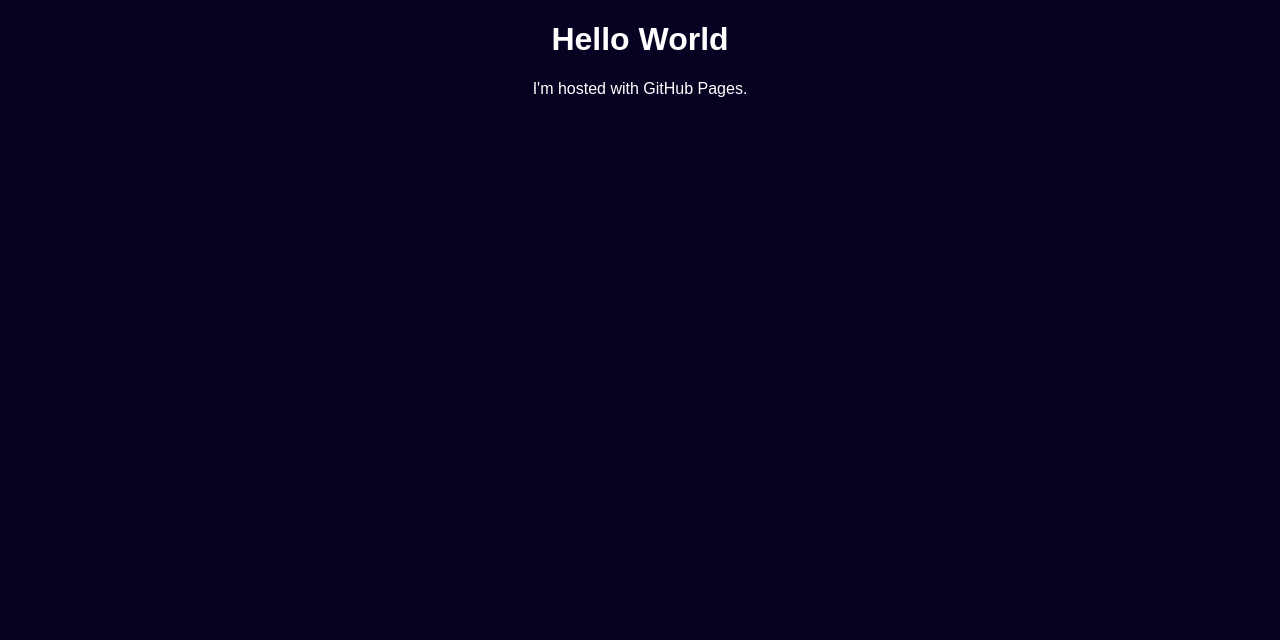
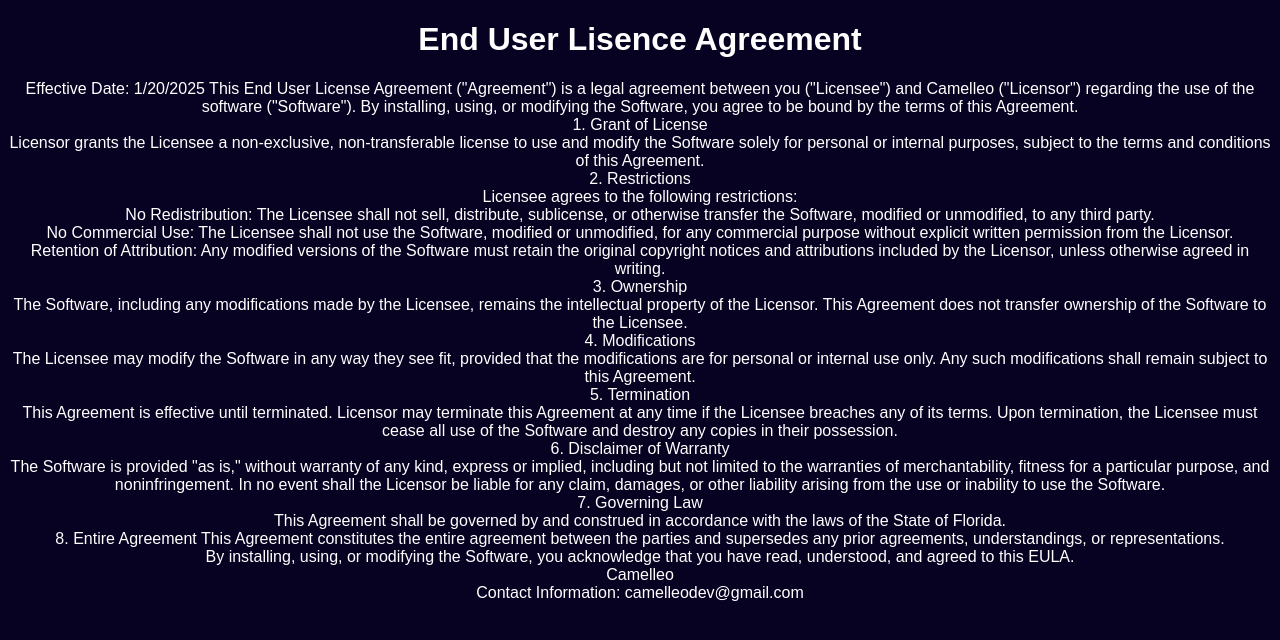
Before and after one commit to CamelleoDev/CamelleoDev.github.io, a plain HTML site: page index.html in a window 1280 px wide. Drawn offline with Linux system fonts and the light colour scheme.

Commit message:
Update index.html

```diff
--- a/index.html
+++ b/index.html
@@ -25,7 +25,47 @@
 </style>
 
 <body>
-    <h1>Hello World</h1>
-    <p>I'm hosted with GitHub Pages.</p>
+    <h1>End User Lisence Agreement</h1>
+    <p>Effective Date: 1/20/2025
+
+This End User License Agreement ("Agreement") is a legal agreement between you ("Licensee") and Camelleo ("Licensor") regarding the use of the software ("Software"). By installing, using, or modifying the Software, you agree to be bound by the terms of this Agreement.<br>
+1. Grant of License<br>Licensor grants the Licensee a non-exclusive, non-transferable license to use and modify the Software solely for personal or internal purposes, subject to the terms and conditions of this Agreement.<br>2. Restrictions<br>
+Licensee agrees to the following restrictions:<br>
+
+No Redistribution: The Licensee shall not sell, distribute, sublicense, or otherwise transfer the Software, modified or unmodified, to any third party.<br>
+
+No Commercial Use: The Licensee shall not use the Software, modified or unmodified, for any commercial purpose without explicit written permission from the Licensor.<br>
+
+Retention of Attribution: Any modified versions of the Software must retain the original copyright notices and attributions included by the Licensor, unless otherwise agreed in writing.<br>
+
+3. Ownership<br>
+
+The Software, including any modifications made by the Licensee, remains the intellectual property of the Licensor. This Agreement does not transfer ownership of the Software to the Licensee.<br>
+
+4. Modifications<br>
+
+The Licensee may modify the Software in any way they see fit, provided that the modifications are for personal or internal use only. Any such modifications shall remain subject to this Agreement.<br>
+
+5. Termination<br>
+
+This Agreement is effective until terminated. Licensor may terminate this Agreement at any time if the Licensee breaches any of its terms. Upon termination, the Licensee must cease all use of the Software and destroy any copies in their possession.<br>
+
+6. Disclaimer of Warranty<br>
+
+The Software is provided "as is," without warranty of any kind, express or implied, including but not limited to the warranties of merchantability, fitness for a particular purpose, and noninfringement. In no event shall the Licensor be liable for any claim, damages, or other liability arising from the use or inability to use the Software.<br>
+
+7. Governing Law<br>
+
+This Agreement shall be governed by and construed in accordance with the laws of the State of Florida.<br>
+
+8. Entire Agreement
+
+This Agreement constitutes the entire agreement between the parties and supersedes any prior agreements, understandings, or representations.<br>
+
+By installing, using, or modifying the Software, you acknowledge that you have read, understood, and agreed to this EULA.<br>
+
+Camelleo<br>
+
+Contact Information: camelleodev@gmail.com</p>
 </body>
 </html>
```
